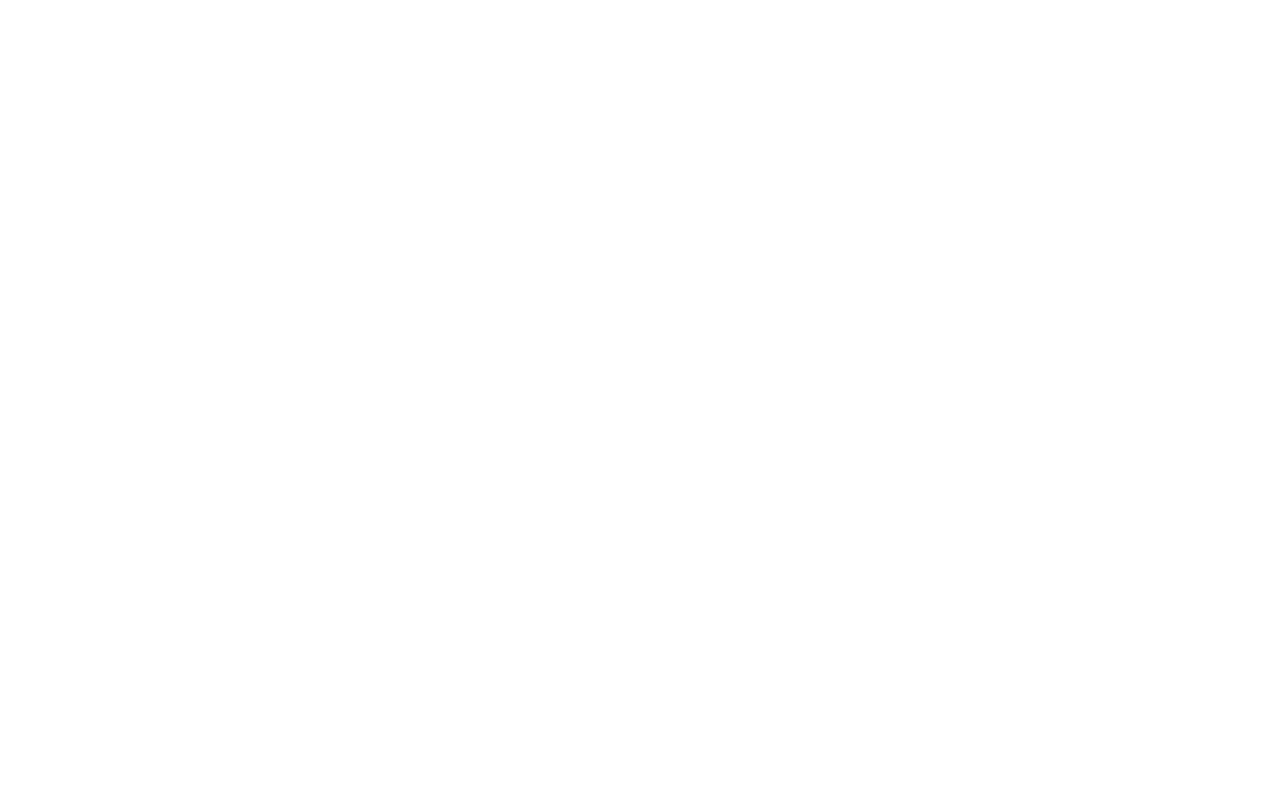
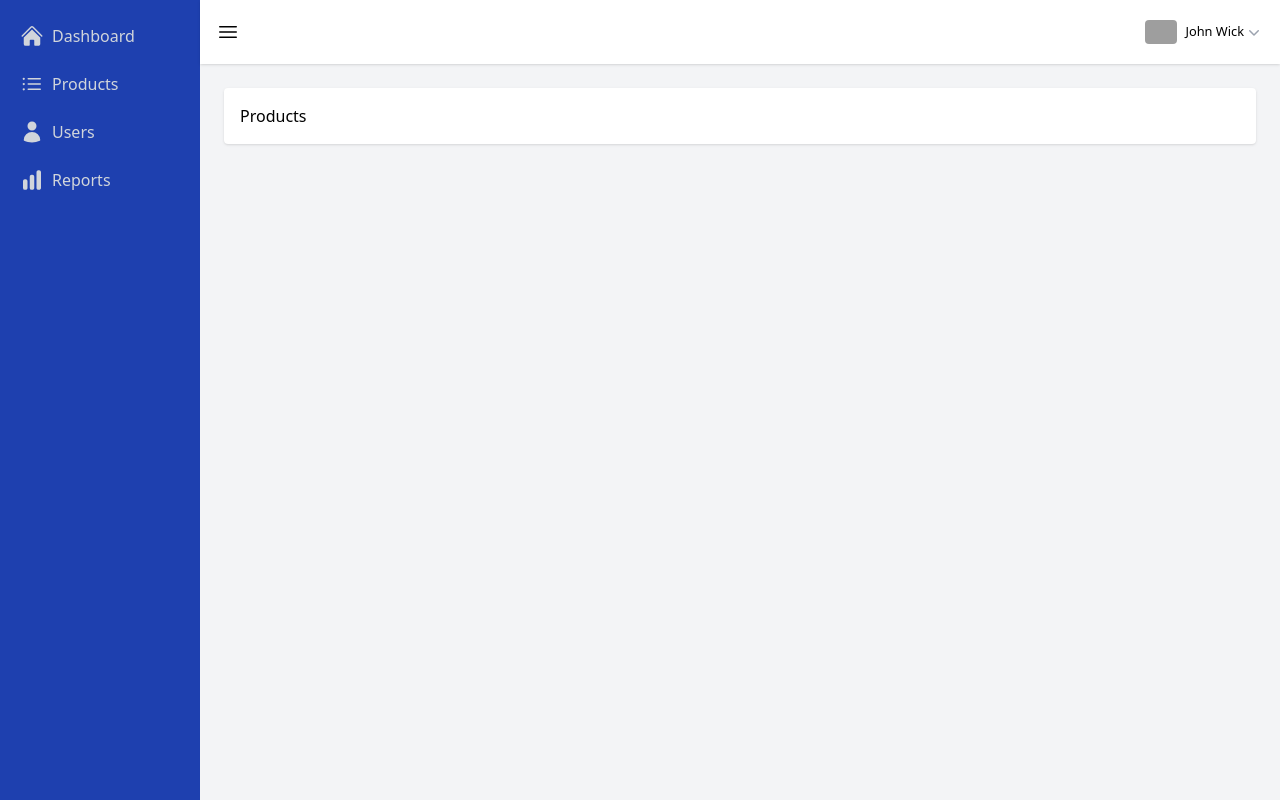
Before and after one commit to davidequattrocchi10/e-commerce-backend, a Vue app in the folder admin/: page /app/products in a window 1280 px wide. Before the commit this address had no page. Built offline with nearby package versions, Linux system fonts and the light colour scheme; grey boxes are pictures that could not be loaded.

Commit message:
Create and implement Sidebar toggle button. Create the Products view

```diff
--- a/admin/src/components/AppLayout.vue
+++ b/admin/src/components/AppLayout.vue
@@ -2,10 +2,10 @@
 
     <div class="flex min-h-full bg-gray-100">
         <!-- Sidebar Component -->
-        <Sidebar></Sidebar>
+        <Sidebar :class="{ '-ml-[200px]': !sidebarOpened }"></Sidebar>
 
         <div class="flex-1">
-            <TopHeader></TopHeader>
+            <TopHeader @toggle-sidebar="toggleSidebar"></TopHeader>
 
             <!-- Content  -->
             <main class="p-6">
@@ -21,12 +21,20 @@
 </template>
 
 <script setup>
+import { ref } from 'vue';
 import Sidebar from './Sidebar.vue';
 import TopHeader from './TopHeader.vue';
 
 const { title } = defineProps({
     title: String
 })
+
+const sidebarOpened = ref(true);
+
+function toggleSidebar() {
+    sidebarOpened.value = !sidebarOpened.value
+    console.log(sidebarOpened.value)
+}
 </script>
 
 
--- a/admin/src/components/Sidebar.vue
+++ b/admin/src/components/Sidebar.vue
@@ -1,5 +1,5 @@
 <template>
-    <div class="w-[200px] bg-blue-800 text-gray-300 py-4 px-2">
+    <div class="w-[200px] transition-all bg-blue-800 text-gray-300 py-4 px-2">
         <router-link :to="{ name: 'app.dashboard' }"
             class="flex items-center py-2 px-3 rounded transition-colors hover:bg-black/30 mb-2">
             <span class="mr-2">
@@ -19,7 +19,7 @@
             </span>
         </router-link>
 
-        <router-link :to="{ name: 'app.dashboard' }"
+        <router-link :to="{ name: 'app.products' }"
             class="flex items-center py-2 px-3 rounded transition-colors hover:bg-black/30 mb-2">
             <span class="mr-2">
                 <ListBulletIcon class="h-6 w-6" />
--- a/admin/src/components/TopHeader.vue
+++ b/admin/src/components/TopHeader.vue
@@ -1,7 +1,7 @@
 <template>
 
     <header class="flex justify-between items-center h-16 shadow bg-white">
-        <button class="p-3">
+        <button @click="emit('toggle-sidebar')" class="p-3 ms-1 rounded transition-colors hover:bg-black/10">
             <Bars3Icon class="h-6 w-6" />
         </button>
 
@@ -49,6 +49,8 @@ import { Menu, MenuButton, MenuItem, MenuItems } from '@headlessui/vue';
 import { ChevronDownIcon } from '@heroicons/vue/20/solid';
 import { Bars3Icon, UserIcon, ArrowRightStartOnRectangleIcon } from '@heroicons/vue/24/solid';
 
+const emit = defineEmits(['toggle-sidebar']);
+
 </script>
 
 
--- a/admin/src/router/index.js
+++ b/admin/src/router/index.js
@@ -4,6 +4,7 @@ import Login from '../views/Login.vue';
 import RequestPassword from '../views/RequestPassword.vue';
 import ResetPassword from '../views/ResetPassword.vue';
 import AppLayout from '../components/AppLayout.vue';
+import Products from '../views/Products.vue';
 
 const routes = [
     {
@@ -15,6 +16,11 @@ const routes = [
                 path: 'dashboard',
                 name: 'app.dashboard',
                 component: Dashboard
+            },
+            {
+                path: 'products',
+                name: 'app.products',
+                component: Products
             },
 
         ]
--- /dev/null
+++ b/admin/src/views/Products.vue
@@ -0,0 +1,12 @@
+<template>
+    <h1>Products</h1>
+</template>
+
+<script>
+export default {
+    name: 'Products'
+}
+</script>
+
+
+<style scoped></style>
```
